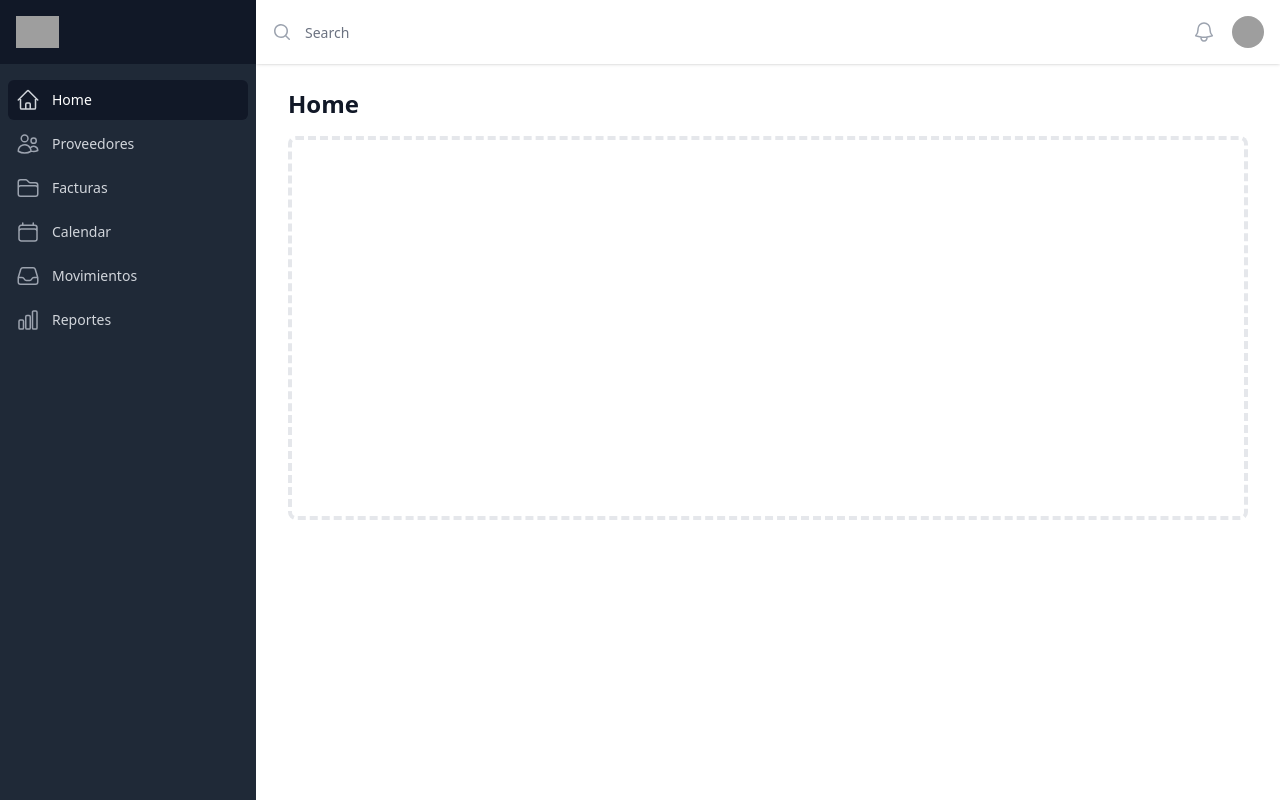
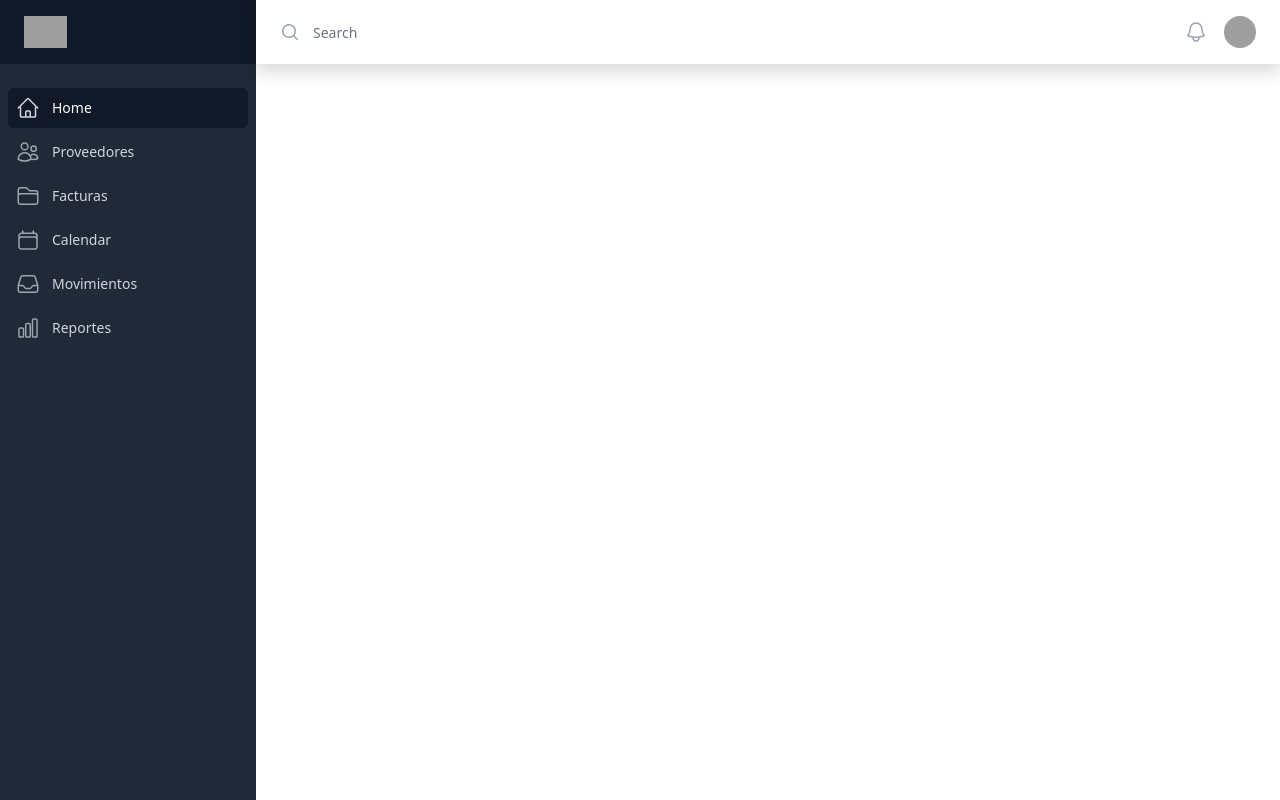
Before and after one commit to rolsac17/cuentas-por-pagar, a React (Create React App) app: page /menu in a window 1280 px wide. Built offline with nearby package versions, Linux system fonts and the light colour scheme; grey boxes are pictures that could not be loaded; the HTML template or start-up script is replaced by a standard one.

Commit message:
reestructuracion de componentes

```diff
--- a/public/index.html
+++ b/public/index.html
@@ -24,6 +24,9 @@
       work correctly both with client-side routing and a non-root public URL.
       Learn how to configure a non-root public URL by running `npm run build`.
     -->
+
+    <link href="https://cdn.jsdelivr.net/npm/bootstrap@5.2.2/dist/css/bootstrap.min.css" rel="stylesheet" integrity="sha384-Zenh87qX5JnK2Jl0vWa8Ck2rdkQ2Bzep5IDxbcnCeuOxjzrPF/et3URy9Bv1WTRi" crossorigin="anonymous">
+
     <title>Cuentas Por Pagar</title>
   </head>
   <body>
--- a/src/App.js
+++ b/src/App.js
@@ -7,25 +7,22 @@ import {
 } from "react-router-dom";
 import {Routes} from 'react-router-dom';
 import Menu from './Components/Menu';
+import Proveedores from './Components/Proveedores';
 
 
 
 function App() {
+
   return (
 
     <Router>
 
       <Routes>
-
         <Route path='/' element={<Login />}/>
         <Route path='/menu' element={<Menu />}/>
-          {/* <div className='app'>
-          <Login />
-          </div>
-        </Route> */}
+        <Route path='/proveedores' element={<Proveedores />} />
 
       </Routes>
-
 
 
     </Router>
--- a/src/Components/Menu.js
+++ b/src/Components/Menu.js
@@ -1,5 +1,7 @@
 
 import React from 'react';
+import { Link } from 'react-router-dom';
+
 
 //Import tailwid
 import { Fragment, useState } from 'react'
@@ -256,20 +258,7 @@ function classNames(...classes) {
               </div>
             </div>
 
-            <main className="flex-1">
-              <div className="py-6">
-                <div className="mx-auto max-w-7xl px-4 sm:px-6 md:px-8">
-                  <h1 className="text-2xl font-semibold text-gray-900">Home</h1>
-                </div>
-                <div className="mx-auto max-w-7xl px-4 sm:px-6 md:px-8">
-                  {/* Replace with your content */}
-                  <div className="py-4">
-                    <div className="h-96 rounded-lg border-4 border-dashed border-gray-200" />
-                  </div>
-                  {/* /End replace */}
-                </div>
-              </div>
-            </main>
+
           </div>
         </div>
       </>
--- /dev/null
+++ b/src/Components/Proveedores.js
@@ -0,0 +1,11 @@
+import React from 'react';
+
+const Proveedores = () => {
+    return (
+        <div>
+            <h1>Soy los proveedores</h1>
+        </div>
+     );
+}
+
+export default Proveedores;
```
